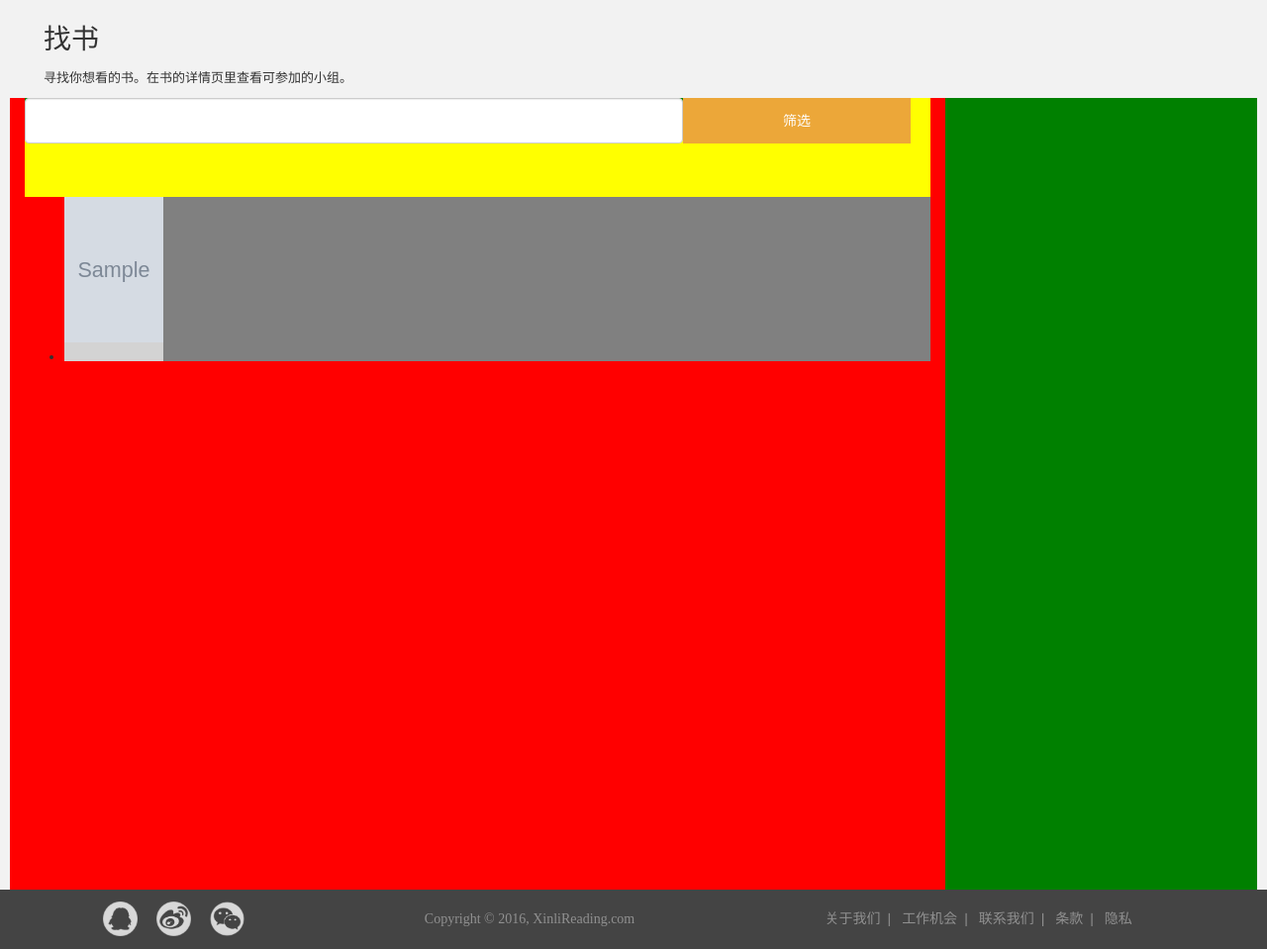
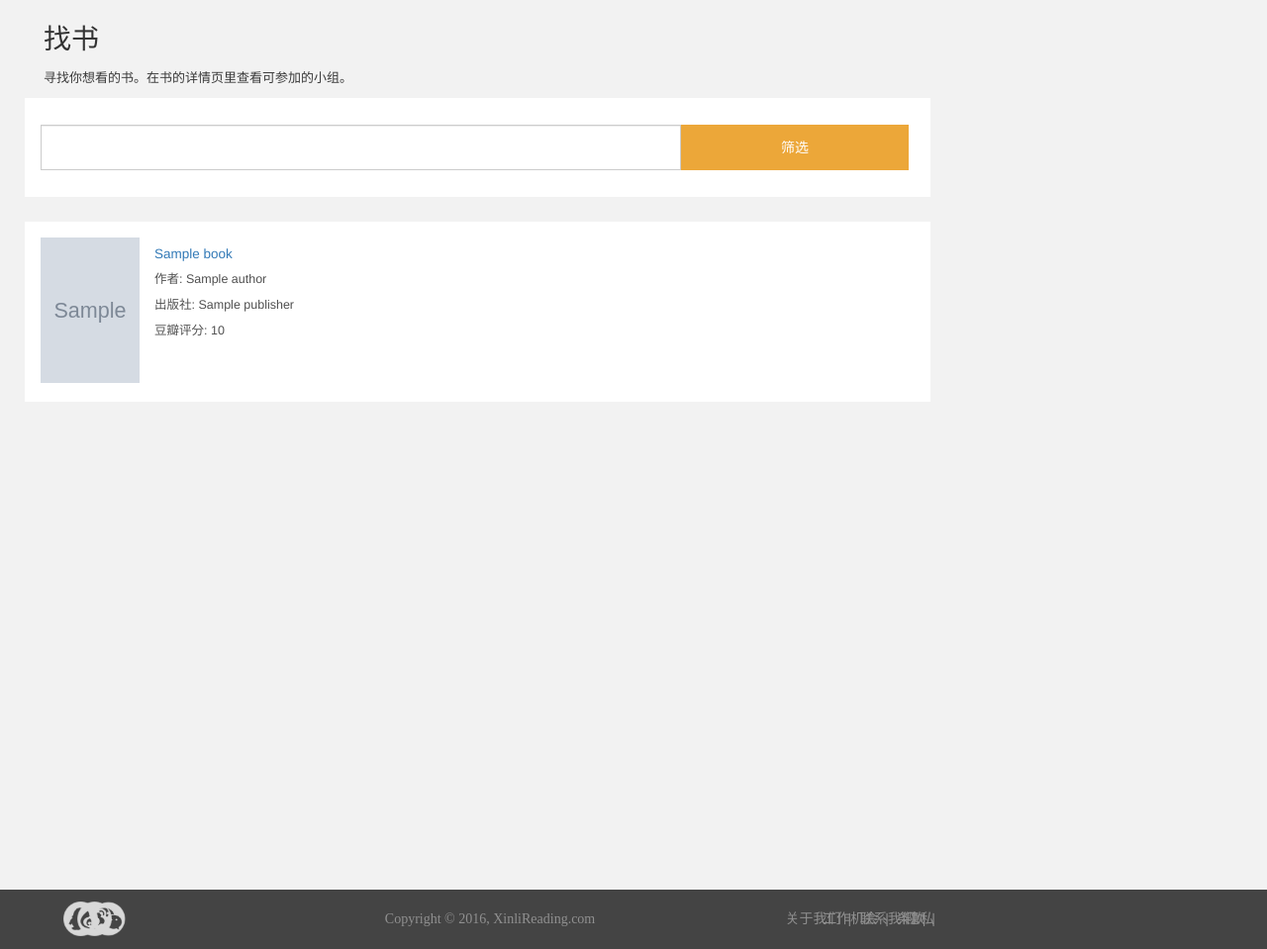
Before and after one commit to xinlireading/xinlireading-server, a Django app: template xinlireading/templates/xinlireading/books.html in a window 1280 px wide. Shown: the part 67-1026 px from the top of the page at 99% size. Run offline with Django 3.2, Linux system fonts and the light colour scheme; the template is opened without the code that fills it: most values are stand-ins (such as "Sample title", 1, 10 or a date in 2020); grey boxes marked "Sample" are stand-in pictures; some libraries are stand-ins or nearby versions.

Commit message:
the style of books page and book detail page.

```diff
--- a/xinlireading/static/xinlireading/css/books.css
+++ b/xinlireading/static/xinlireading/css/books.css
@@ -1 +1,34 @@
-/*li { cursor: pointer; cursor: hand; }*/
+li {
+    list-style-type: none;
+    margin-left: -40px;
+    /*padding-top: 10px;*/
+    /*padding-bottom: 10px*/
+}
+
+.div-book-info-panel {
+    width: calc(100% - 116px);
+    min-width: 200px;
+    height: 100%;
+    float: left;
+    padding-left: 15px;
+    padding-top: 15px;
+}
+
+.div-book-info-panel>div {
+    font-size: 12.5px;
+    color: #505050;
+    padding-top: 8px;
+    font-weight: normal;
+}
+.div-book-info-panel > div:first-child {
+    font-size: 13.5px;
+    color: #337AB7;
+}
+
+.div-reading-info-panel {
+
+}
+.div-reading-info-panel > div {
+    font-size: 13px;
+    color: #505050
+}
--- a/xinlireading/templates/xinlireading/book-detail.html
+++ b/xinlireading/templates/xinlireading/book-detail.html
@@ -11,14 +11,14 @@
             <div class="left-container">
 
                 <div style="height:33px;">
-                    <p style="font-size:25px;">{{book.title}}</p>
+                    <p style="font-size:24px;">{{book.title}}</p>
                 </div>
 
                 <div style="height:179px;margin-top:12px;">
                     <div style="float:left;">
                         <img src="/media/{{book.cover}}" style="height:177px; width:120px; display:block; background-color:green" />
                     </div>
-                    <div style="height:100%; width:auto; float:left; padding-left:15px;">
+                    <div class="div-book-into-panel" style="height:100%; width:auto; float:left; padding-left:15px;">
                         <p>作者: {{book.author.name}}</p>
                         <p>出版社: {{book.publisher}}</p>
                         <p>出版日期: {{book.publish_date|date:'Y-m-d'}}</p>
--- a/xinlireading/templates/xinlireading/books.html
+++ b/xinlireading/templates/xinlireading/books.html
@@ -7,30 +7,43 @@
 
 <div style="padding:20px 0px 0px 44px">
     <p style="font-size:28px">找书</p>
-    <p style="font-size:13px">寻找你想看的书。在书的详情页里查看可参加的小组。</p>
+    <p style="font-size:13px; color:#3A3A3A">寻找你想看的书。在书的详情页里查看可参加的小组。</p>
 </div>
 <div class="container-fluid">
     <div class="row">
-        <div class="col-md-9" style="background-color:red; height:800px">
-            <div style="background-color:yellow; height:100px">
-                <div style="float:left; background-color:green; height:20px; width:calc(100% - 250px)">
-                    <input class="form-control" style="height:46px" />
+        <div class="col-md-9" style="height:800px">
+            <div style="background-color:white; height:100px;padding-top:27px">
+                <div style="float:left; width:calc(100% - 250px - 16px - 2px); margin-left:16px; margin-right:0px">
+                    <input class="form-control" style="height:46px; border-radius: 0px" />
                 </div>
                 <div style="width:250px; float:left">
                     <button type="button" class="btn btn-primary btn-primary-custom" style="width:230px; height:46px;border-width:0px">筛选</button>
                 </div>
             </div>
 
-            <ul>
+            <ul style="margin-top:25px">
                 {% for book in books %}
                 <li><a href="/book/{{book.id}}">
-                        <div style="height:166px; background-color:white; margin-bottom:1px; min-width:500px">
-                            <div style="width:100px; height:100%; background-color:lightgray; float:left">
-                                <img src="/media/{{book.cover}}" style="height:147px; width:100px; display:block; background-color:green" />
+                        <div style="height:calc(166px + 16px); background-color:white; margin-bottom:1px; min-width:500px">
+                            <div style="width:100px; margin-left:16px; height:100%; float:left">
+                                <img src="/media/{{book.cover}}" style="margin-top:16px; height:147px; width:100px; display:block; background-color:green" />
                             </div>
-                            <div style="width:calc(100% - 100px); min-width:200px; height:100%; background-color:gray; float:left"></div>
+                            <div class="div-book-info-panel">
+                                <div>{{book.title}}</div>
+                                <div>作者: {{book.author.name}}</div>
+                                <div>出版社: {{book.publisher}}</div>
+                                <div>豆瓣评分: {{book.price}}</div>
+
+                            </div>
                             <!-- <div></div> -->
-                            <!-- <div style="width:150px; height:100%; background-color:yellow; float:left"></div> -->
+                            <!-- <div class="div-reading-info-panel">
+                                <div>本书已有 120 组员读过</div>
+                                <div>正在阅读的小组 5</div>
+                                <div>
+                                    <div style="float:left">正在招募的小组 3</div>
+                                    <button style="float:left; width:36px; height:20px; font-size:11px" type="button" class="btn btn-primary btn-primary-custom">加入</button>
+                                </div>
+                            </div> -->
                         </div>
                     </a>
                 </li>
@@ -38,7 +51,7 @@
             </ul>
 
         </div>
-        <div class="col-md-3" style="background-color:green; height:800px">
+        <div class="col-md-3" style="height:800px">
 
         </div>
     </div>
```
Also changed, not shown: xinlireading/static/xinlireading/css/book-detail.css (+13 -0 lines).
